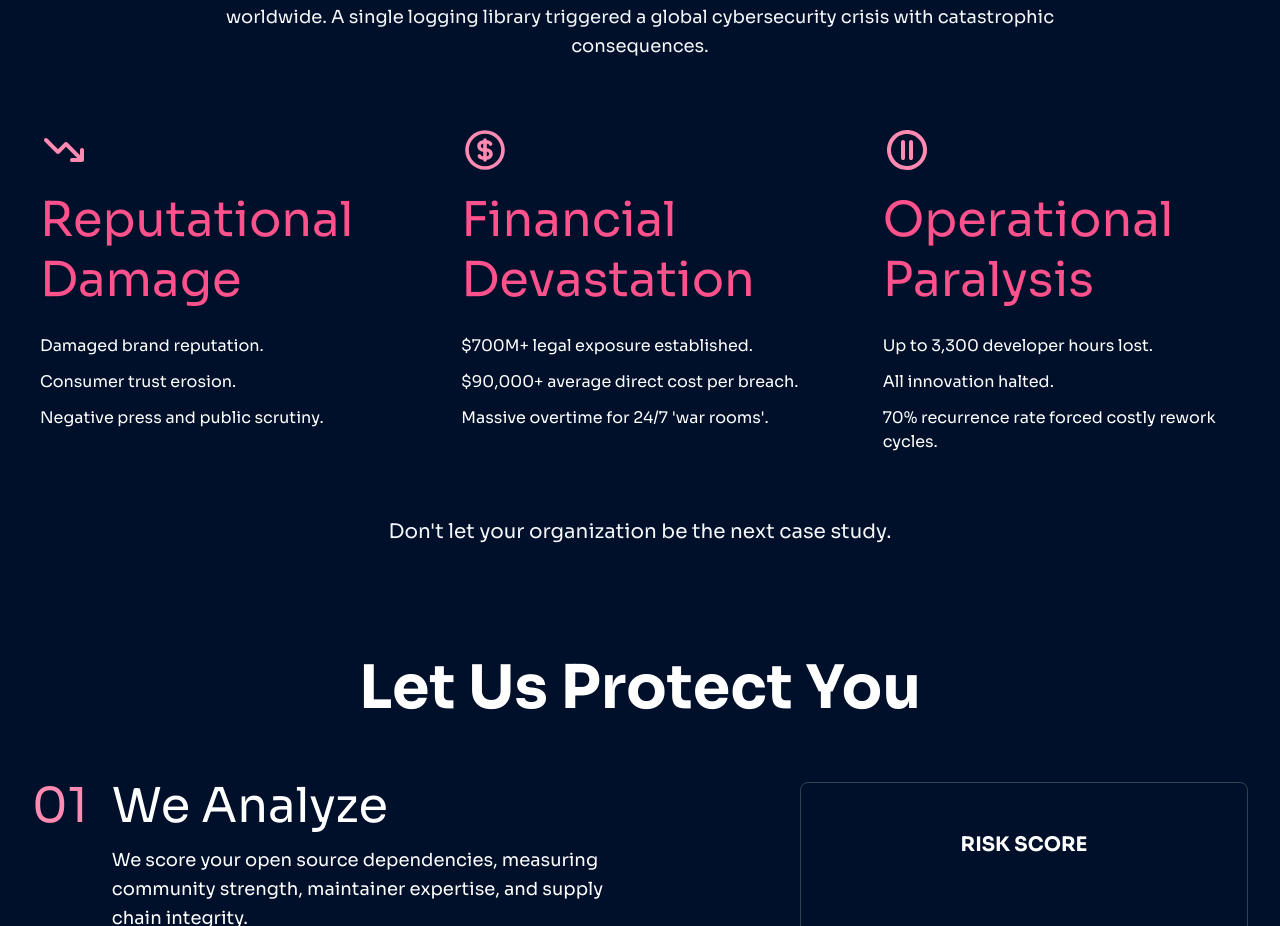
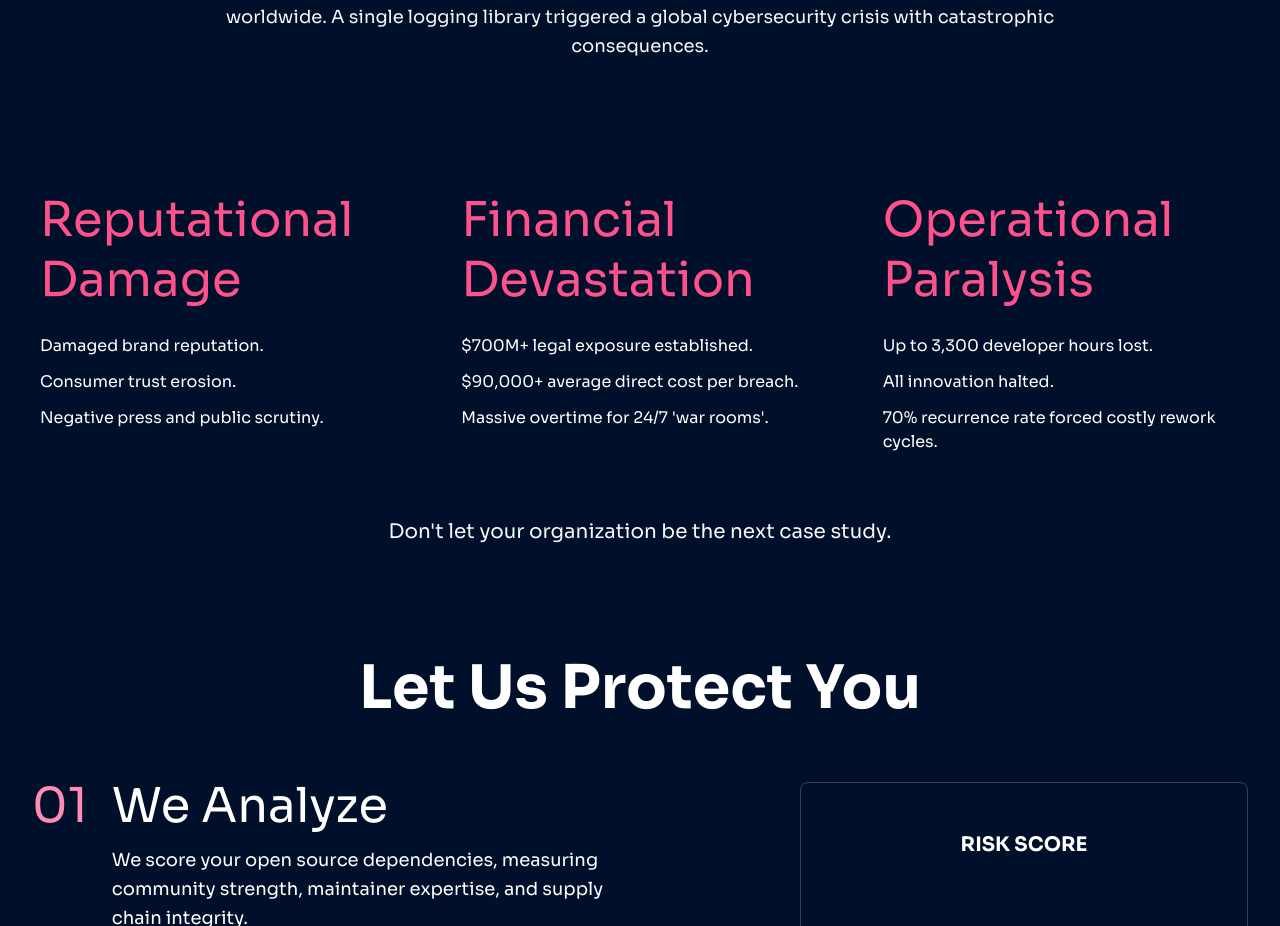
Before and after one commit to gabriel1997castro/open-source-economy, a React (Vite) app in the folder frontend/: page / in a window 1280 px wide. Shown: the part 981-1907 px from the top of the page. Built offline with nearby package versions, Linux system fonts and the light colour scheme.

Commit message:
Refactor animations in DoYouRemember and LetUsProtectYou components for improved performance and readability

```diff
--- a/frontend/src/components/DoYouRemember.tsx
+++ b/frontend/src/components/DoYouRemember.tsx
@@ -1,7 +1,7 @@
-import { useEffect, useRef, useState } from "react";
 import Decrease from "../assets/decrease.svg";
 import Money from "../assets/money.svg";
 import Pause from "../assets/pause.svg";
+import { useScrollAnimation } from "../hooks";
 
 const impactData = [
   {
@@ -46,45 +46,51 @@ const AnimatedImpactCard = ({
   impact: (typeof impactData)[0];
   index: number;
 }) => {
-  const [isVisible, setIsVisible] = useState(false);
-  const cardRef = useRef<HTMLDivElement>(null);
+  const animation = useScrollAnimation({
+    animationType: "scaleIn",
+    delay: index * 200,
+    threshold: 0.2,
+    rootMargin: "0px 0px -50px 0px",
+  });
 
-  useEffect(() => {
-    const observer = new IntersectionObserver(
-      ([entry]) => {
-        if (entry.isIntersecting) {
-          setIsVisible(true);
-          observer.unobserve(entry.target);
-        }
-      },
-      {
-        threshold: 0.2,
-        rootMargin: "0px 0px -50px 0px",
-      }
-    );
+  const iconAnimation = useScrollAnimation({
+    animationType: "scaleIn",
+    delay: index * 200 + 300,
+    threshold: 0.2,
+  });
 
-    if (cardRef.current) {
-      observer.observe(cardRef.current);
-    }
+  const titleAnimation = useScrollAnimation({
+    animationType: "fadeInLeft",
+    delay: index * 200 + 400,
+    threshold: 0.2,
+  });
 
-    return () => {
-      if (cardRef.current) {
-        observer.unobserve(cardRef.current);
-      }
-    };
-  }, []);
+  // Create animations for each item (fixed number based on impact.items length)
+  const item1Animation = useScrollAnimation({
+    animationType: "fadeInLeft",
+    delay: index * 200 + 500,
+    threshold: 0.2,
+  });
+
+  const item2Animation = useScrollAnimation({
+    animationType: "fadeInLeft",
+    delay: index * 200 + 600,
+    threshold: 0.2,
+  });
+
+  const item3Animation = useScrollAnimation({
+    animationType: "fadeInLeft",
+    delay: index * 200 + 700,
+    threshold: 0.2,
+  });
+
+  const itemAnimations = [item1Animation, item2Animation, item3Animation];
 
   return (
     <div
-      ref={cardRef}
-      className={`text-left transform transition-all duration-700 ease-out ml-2 ${
-        isVisible
-          ? "translate-y-0 opacity-100 scale-100"
-          : "translate-y-8 opacity-0 scale-95"
-      }`}
-      style={{
-        transitionDelay: `${index * 200}ms`,
-      }}
+      ref={animation.ref}
+      className={`text-left ml-2 ${animation.className}`}
+      style={animation.style}
     >
       {/* Icon & Title */}
       <div className="mb-4">
@@ -93,24 +99,15 @@ const AnimatedImpactCard = ({
           alt={impact.title}
           width="48"
           height="48"
-          className={`w-12 h-12 transform transition-transform duration-500 ${
-            isVisible ? "scale-100" : "scale-75"
-          }`}
-          style={{
-            transitionDelay: `${index * 200 + 300}ms`,
-          }}
+          className={`w-12 h-12 ${iconAnimation.className}`}
+          style={iconAnimation.style}
         />
       </div>
       <div className="flex items-center mb-6">
         <h3
-          className={`text-xl lg:text-5xl leading-tight ${
-            impact.color
-          } transform transition-all duration-600 ${
-            isVisible ? "translate-x-0 opacity-100" : "translate-x-4 opacity-0"
-          }`}
-          style={{
-            transitionDelay: `${index * 200 + 400}ms`,
-          }}
+          ref={titleAnimation.ref}
+          className={`text-xl lg:text-5xl leading-tight ${impact.color} ${titleAnimation.className}`}
+          style={titleAnimation.style}
         >
           {impact.title}
         </h3>
@@ -121,14 +118,11 @@ const AnimatedImpactCard = ({
         {impact.items.map((item, itemIndex) => (
           <p
             key={itemIndex}
-            className={`text-sm lg:text-base text-neutral-white transform transition-all duration-500 ${
-              isVisible
-                ? "translate-x-0 opacity-100"
-                : "translate-x-6 opacity-0"
+            ref={itemAnimations[itemIndex]?.ref}
+            className={`text-sm lg:text-base text-neutral-white ${
+              itemAnimations[itemIndex]?.className || ""
             }`}
-            style={{
-              transitionDelay: `${index * 200 + 500 + itemIndex * 100}ms`,
-            }}
+            style={itemAnimations[itemIndex]?.style}
           >
             {item}
           </p>
@@ -139,55 +133,24 @@ const AnimatedImpactCard = ({
 };
 
 export const DoYouRemember = () => {
-  const [headerVisible, setHeaderVisible] = useState(false);
-  const [footerVisible, setFooterVisible] = useState(false);
-  const headerRef = useRef<HTMLDivElement>(null);
-  const footerRef = useRef<HTMLDivElement>(null);
+  const headerAnimation = useScrollAnimation({
+    animationType: "fadeInUp",
+    threshold: 0.3,
+  });
 
-  useEffect(() => {
-    const headerObserver = new IntersectionObserver(
-      ([entry]) => {
-        if (entry.isIntersecting) {
-          setHeaderVisible(true);
-          headerObserver.unobserve(entry.target);
-        }
-      },
-      { threshold: 0.3 }
-    );
+  const footerAnimation = useScrollAnimation({
+    animationType: "fadeInUp",
+    threshold: 0.5,
+  });
 
-    const footerObserver = new IntersectionObserver(
-      ([entry]) => {
-        if (entry.isIntersecting) {
-          setFooterVisible(true);
-          footerObserver.unobserve(entry.target);
-        }
-      },
-      { threshold: 0.5 }
-    );
-
-    if (headerRef.current) {
-      headerObserver.observe(headerRef.current);
-    }
-    if (footerRef.current) {
-      footerObserver.observe(footerRef.current);
-    }
-
-    return () => {
-      if (headerRef.current) headerObserver.unobserve(headerRef.current);
-      if (footerRef.current) footerObserver.unobserve(footerRef.current);
-    };
-  }, []);
   return (
     <section className="relative bg-background">
       <div className="max-w-7xl mx-auto px-4 sm:px-6 lg:px-8 py-4">
         {/* Header Section */}
         <div
-          ref={headerRef}
-          className={`text-center mb-16 transform transition-all duration-700 ease-out ${
-            headerVisible
-              ? "translate-y-0 opacity-100"
-              : "translate-y-8 opacity-0"
-          }`}
+          ref={headerAnimation.ref}
+          className={`text-center mb-16 ${headerAnimation.className}`}
+          style={headerAnimation.style}
         >
           <h2 className="text-4xl sm:text-5xl lg:text-6xl font-bold text-neutral-white mb-8">
             Do You Remember <span className="text-primary-500">Log4Shell</span>?
@@ -209,12 +172,9 @@ export const DoYouRemember = () => {
 
         {/* Bottom Call to Action */}
         <div
-          ref={footerRef}
-          className={`text-center transform transition-all duration-700 ease-out ${
-            footerVisible
-              ? "translate-y-0 opacity-100"
-              : "translate-y-8 opacity-0"
-          }`}
+          ref={footerAnimation.ref}
+          className={`text-center ${footerAnimation.className}`}
+          style={footerAnimation.style}
         >
           <p className="text-lg sm:text-xl text-neutral-gray-50 ">
             Don't let your organization be the next case study.
--- a/frontend/src/components/LetUsProtectYou.tsx
+++ b/frontend/src/components/LetUsProtectYou.tsx
@@ -1,5 +1,5 @@
-import { useEffect, useRef, useState } from "react";
 import { RiskScoreCard } from "./RiskScoreCard";
+import { useScrollAnimation } from "../hooks";
 
 const steps = [
   {
@@ -35,55 +35,43 @@ const AnimatedStep = ({
   step: (typeof steps)[0];
   index: number;
 }) => {
-  const [isVisible, setIsVisible] = useState(false);
-  const stepRef = useRef<HTMLDivElement>(null);
+  const stepAnimation = useScrollAnimation({
+    animationType: "fadeInLeft",
+    delay: index * 100,
+    threshold: 0.3,
+    rootMargin: "0px 0px -50px 0px",
+  });
 
-  useEffect(() => {
-    const observer = new IntersectionObserver(
-      ([entry]) => {
-        if (entry.isIntersecting) {
-          setIsVisible(true);
-          observer.unobserve(entry.target);
-        }
-      },
-      {
-        threshold: 0.3,
-        rootMargin: "0px 0px -50px 0px",
-      }
-    );
+  const numberAnimation = useScrollAnimation({
+    animationType: "scaleIn",
+    delay: index * 200 + 200,
+    threshold: 0.3,
+  });
 
-    if (stepRef.current) {
-      observer.observe(stepRef.current);
-    }
+  const titleAnimation = useScrollAnimation({
+    animationType: "fadeInUp",
+    delay: index * 200 + 300,
+    threshold: 0.3,
+  });
 
-    return () => {
-      if (stepRef.current) {
-        observer.unobserve(stepRef.current);
-      }
-    };
-  }, []);
+  const descriptionAnimation = useScrollAnimation({
+    animationType: "fadeInUp",
+    delay: index * 200 + 400,
+    threshold: 0.3,
+  });
 
   return (
     <div
-      ref={stepRef}
-      className={`flex gap-6 transform transition-all duration-700 ease-out ${
-        isVisible ? "translate-x-0 opacity-100" : "translate-x-8 opacity-0"
-      }`}
-      style={{
-        transitionDelay: `${index * 200}ms`,
-      }}
+      ref={stepAnimation.ref}
+      className={`flex gap-6 ${stepAnimation.className}`}
+      style={stepAnimation.style}
     >
       {/* Step Number */}
       <div className="flex-shrink-0">
         <span
-          className={`text-4xl lg:text-5xl ${
-            step.color
-          } transform transition-transform duration-500 ${
-            isVisible ? "scale-100" : "scale-75"
-          }`}
-          style={{
-            transitionDelay: `${index * 200 + 200}ms`,
-          }}
+          ref={numberAnimation.ref}
+          className={`text-4xl lg:text-5xl ${step.color} ${numberAnimation.className}`}
+          style={numberAnimation.style}
         >
           {step.number}
         </span>
@@ -92,22 +80,16 @@ const AnimatedStep = ({
       {/* Step Content */}
       <div className="flex-1">
         <h3
-          className={`text-4xl lg:text-5xl text-neutral-white mb-4 transform transition-all duration-600 ${
-            isVisible ? "translate-y-0 opacity-100" : "translate-y-4 opacity-0"
-          }`}
-          style={{
-            transitionDelay: `${index * 200 + 300}ms`,
-          }}
+          ref={titleAnimation.ref}
+          className={`text-4xl lg:text-5xl text-neutral-white mb-4 ${titleAnimation.className}`}
+          style={titleAnimation.style}
         >
           {step.title}
         </h3>
         <p
-          className={`text-base lg:text-lg text-neutral-white leading-relaxed transform transition-all duration-500 ${
-            isVisible ? "translate-y-0 opacity-100" : "translate-y-4 opacity-0"
-          }`}
-          style={{
-            transitionDelay: `${index * 200 + 400}ms`,
-          }}
+          ref={descriptionAnimation.ref}
+          className={`text-base lg:text-lg text-neutral-white leading-relaxed ${descriptionAnimation.className}`}
+          style={descriptionAnimation.style}
         >
           {step.description}
         </p>
@@ -117,45 +99,18 @@ const AnimatedStep = ({
 };
 
 const AnimatedRiskCard = () => {
-  const [isVisible, setIsVisible] = useState(false);
-  const cardRef = useRef<HTMLDivElement>(null);
-
-  useEffect(() => {
-    const observer = new IntersectionObserver(
-      ([entry]) => {
-        if (entry.isIntersecting) {
-          setIsVisible(true);
-          observer.unobserve(entry.target);
-        }
-      },
-      {
-        threshold: 0.2,
-        rootMargin: "0px 0px -50px 0px",
-      }
-    );
-
-    if (cardRef.current) {
-      observer.observe(cardRef.current);
-    }
-
-    return () => {
-      if (cardRef.current) {
-        observer.unobserve(cardRef.current);
-      }
-    };
-  }, []);
+  const cardAnimation = useScrollAnimation({
+    animationType: "scaleIn",
+    delay: 600,
+    threshold: 0.2,
+    rootMargin: "0px 0px -50px 0px",
+  });
 
   return (
     <div
-      ref={cardRef}
-      className={`transform transition-all duration-1000 ease-out ${
-        isVisible
-          ? "translate-y-0 opacity-100 scale-100"
-          : "translate-y-12 opacity-0 scale-95"
-      }`}
-      style={{
-        transitionDelay: "600ms",
-      }}
+      ref={cardAnimation.ref}
+      className={cardAnimation.className}
+      style={cardAnimation.style}
     >
       <RiskScoreCard />
     </div>
@@ -163,43 +118,19 @@ const AnimatedRiskCard = () => {
 };
 
 export const LetUsProtectYou = () => {
-  const [headerVisible, setHeaderVisible] = useState(false);
-  const headerRef = useRef<HTMLDivElement>(null);
+  const headerAnimation = useScrollAnimation({
+    animationType: "fadeInUp",
+    threshold: 0.3,
+  });
 
-  useEffect(() => {
-    const observer = new IntersectionObserver(
-      ([entry]) => {
-        if (entry.isIntersecting) {
-          setHeaderVisible(true);
-          observer.unobserve(entry.target);
-        }
-      },
-      {
-        threshold: 0.3,
-      }
-    );
-
-    if (headerRef.current) {
-      observer.observe(headerRef.current);
-    }
-
-    return () => {
-      if (headerRef.current) {
-        observer.unobserve(headerRef.current);
-      }
-    };
-  }, []);
   return (
     <section className="relative bg-background">
       <div className="max-w-7xl mx-auto px-4 sm:px-6 lg:px-8 py-16 lg:py-24">
         {/* Header Section */}
         <div
-          ref={headerRef}
-          className={`text-center mb-12 transform transition-all duration-700 ease-out ${
-            headerVisible
-              ? "translate-y-0 opacity-100"
-              : "translate-y-8 opacity-0"
-          }`}
+          ref={headerAnimation.ref}
+          className={`text-center mb-12 ${headerAnimation.className}`}
+          style={headerAnimation.style}
         >
           <h2 className="text-4xl sm:text-5xl lg:text-6xl font-bold text-neutral-white mb-16">
             Let Us Protect You
```
Also changed, not shown: frontend/src/App.tsx (+4 -4 lines), frontend/src/components/OpenSourceCost.tsx (line endings or trailing spaces), frontend/src/components/RiskScoreCard.tsx (line endings or trailing spaces).
